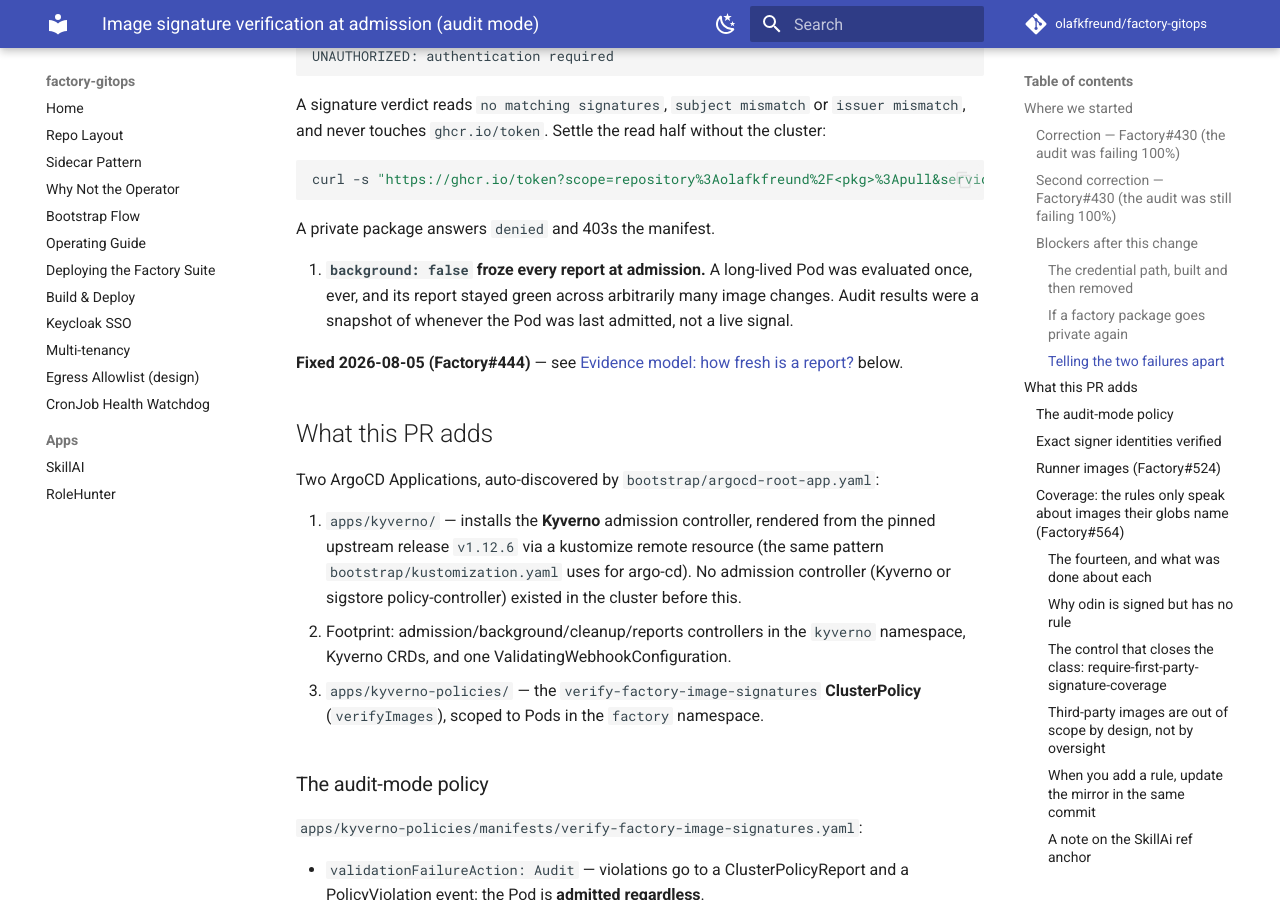
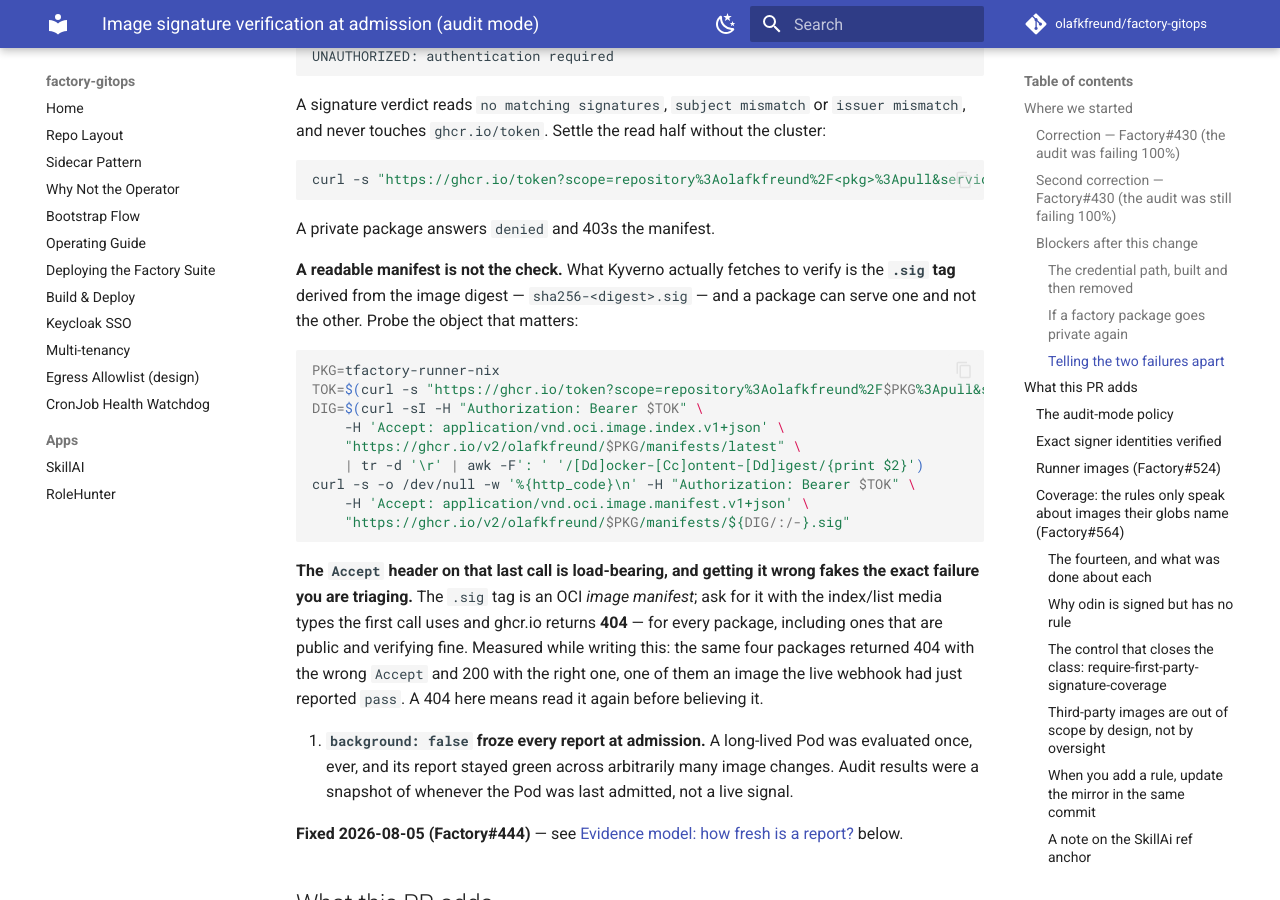
Before and after one commit to olafkfreund/factory-gitops, an MkDocs documentation site: the page built from docs/image-signature-admission.md, in a window 1280 px wide and 900 px high, scrolled down 6743 px. Built offline with MkDocs 1.6.1 and Material for MkDocs 9.7.7, drawn with Linux system fonts in a browser that asks for light colours; comment, search, counter and statistics services are not loaded.

Commit message:
docs(kyverno): probe the .sig tag, not the manifest, and mind the Accept header
The triage recipe in this doc settled the read half with a token request
against the manifest. That is the wrong object: what Kyverno fetches to verify
is the `.sig` tag derived from the digest (`sha256-<digest>.sig`), and a
package can serve the manifest and not the signature. Credit to iss-566 via
Factory#572 for the distinction.

The Accept header is the part worth recording. The `.sig` tag is an OCI image
manifest; requesting it with the index/list media types the digest lookup uses
returns 404 for EVERY package, public ones included. Measured while adding
this: four packages returned 404 with the wrong Accept and 200 with the right
one, one of them an image the live webhook had reported `pass` minutes
earlier. A triager running the weaker probe would read that 404 as the
registry-auth failure they were already looking for, which is Factory#430's
ambiguity reintroduced by the tool used to diagnose it.

Refs Factory#563, #572, #430

Co-Authored-By: Claude Opus 5 <noreply@anthropic.com>
Claude-Session: https://claude.ai/code/session_019ZsjwEPE8XX52Pt2f32nQJ

````diff
--- a/docs/image-signature-admission.md
+++ b/docs/image-signature-admission.md
@@ -343,6 +343,32 @@ lost if the cluster is ever recreated.
    ```
 
    A private package answers `denied` and 403s the manifest.
+
+   **A readable manifest is not the check.** What Kyverno actually fetches to
+   verify is the **`.sig` tag** derived from the image digest —
+   `sha256-<digest>.sig` — and a package can serve one and not the other. Probe
+   the object that matters:
+
+   ```bash
+   PKG=tfactory-runner-nix
+   TOK=$(curl -s "https://ghcr.io/token?scope=repository%3Aolafkfreund%2F$PKG%3Apull&service=ghcr.io" | jq -r .token)
+   DIG=$(curl -sI -H "Authorization: Bearer $TOK" \
+       -H 'Accept: application/vnd.oci.image.index.v1+json' \
+       "https://ghcr.io/v2/olafkfreund/$PKG/manifests/latest" \
+       | tr -d '\r' | awk -F': ' '/[Dd]ocker-[Cc]ontent-[Dd]igest/{print $2}')
+   curl -s -o /dev/null -w '%{http_code}\n' -H "Authorization: Bearer $TOK" \
+       -H 'Accept: application/vnd.oci.image.manifest.v1+json' \
+       "https://ghcr.io/v2/olafkfreund/$PKG/manifests/${DIG/:/-}.sig"
+   ```
+
+   **The `Accept` header on that last call is load-bearing, and getting it wrong
+   fakes the exact failure you are triaging.** The `.sig` tag is an OCI *image
+   manifest*; ask for it with the index/list media types the first call uses and
+   ghcr.io returns **404** — for every package, including ones that are public
+   and verifying fine. Measured while writing this: the same four packages
+   returned 404 with the wrong `Accept` and 200 with the right one, one of them
+   an image the live webhook had just reported `pass`. A 404 here means read it
+   again before believing it.
 
 2. **`background: false` froze every report at admission.** A long-lived Pod was
    evaluated once, ever, and its report stayed green across arbitrarily many
````
